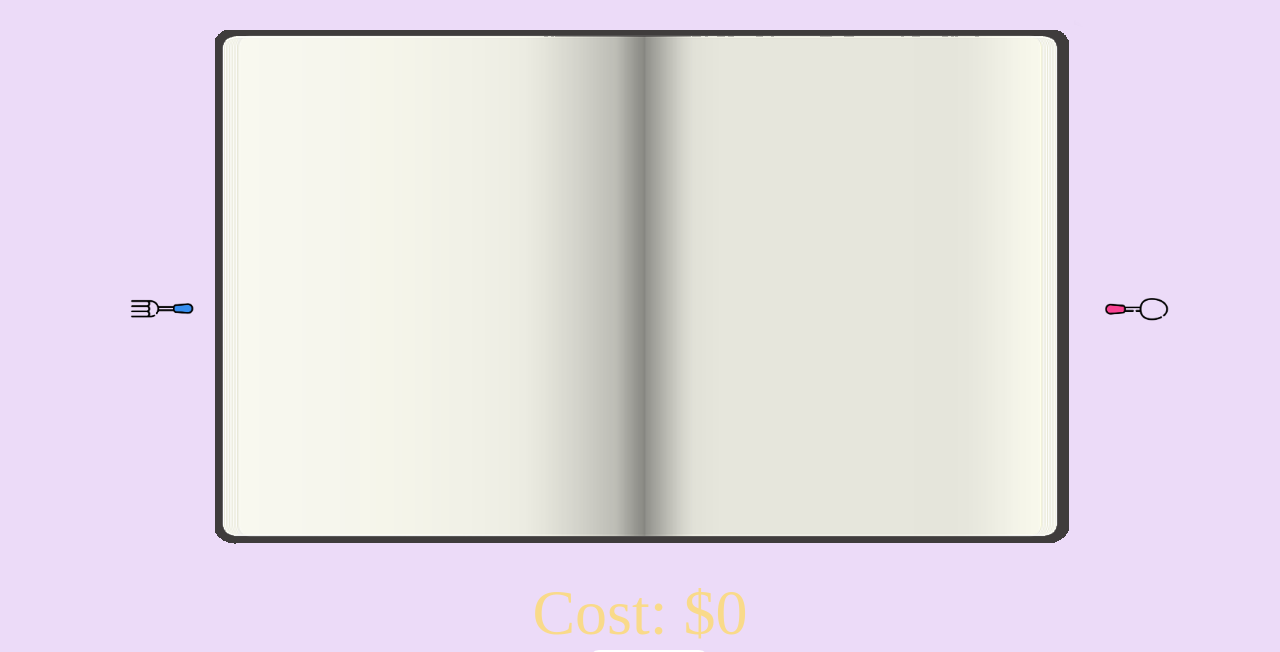
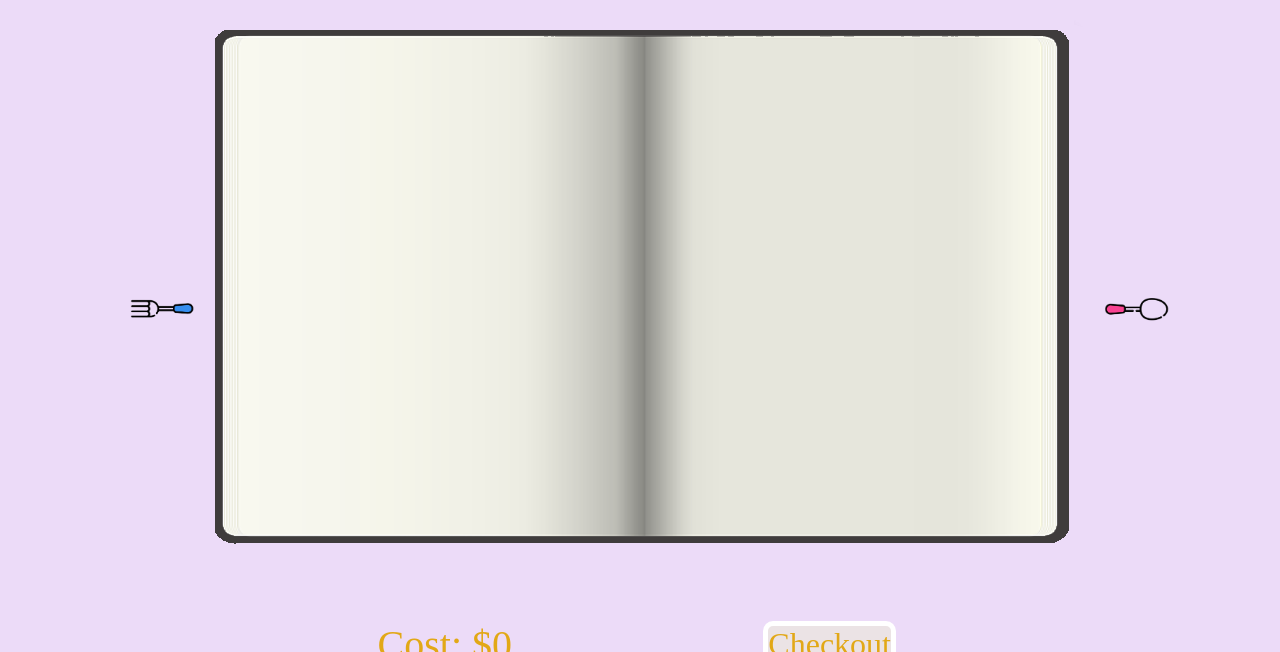
Before and after one commit to sarahlee1tamu/HowdyHack23, a plain HTML site: page index.html in a window 1280 px wide. Shown: the part 148-800 px from the top of the page. Drawn offline with nearby package versions, Linux system fonts and the light colour scheme.

Commit message:
random stuff

```diff
--- a/index.css
+++ b/index.css
@@ -238,9 +238,11 @@ a#next_page_button{
 
 .cost_label {
 	display: flex;
-	justify-content: center;
-	align-items: center;
-	bottom: 10%;
+	/* justify-content: center;
+	align-items: center; */
+    position: absolute;
+                bottom: -2%;
+                right: 60%;
 }
 .header {
     text-align: center;
@@ -248,19 +250,30 @@ a#next_page_button{
 
 h1 {
     font: 4rem 'Bevan', serif;
-    color: #f9da8a;
+    color: #e2a817;
+}
+h2 {
+    font: 4rem 'Bevan', serif;
+    font-size: 40px;
+    color: #e2a817;
 }
 
 .nextbutt {
-	left: 46%;
-	position: absolute;
+	/* left: 1%; */
+	/* position: a; */
 	font-family: inherit;
+    cursor: pointer;
+    position: absolute;
+                bottom: -2%;
+                right: 30%;
 }
 
 .nextbutt button {
 	font-size: xx-large;
-    font-family:inherit;
+    font: 2rem 'Bevan', serif;
     border: 5px solid white;
     border-radius: 10px;
     background-color: #ebe3e5;
+    color:#e2a817;
+    cursor: pointer;
 }
--- a/index.html
+++ b/index.html
@@ -229,7 +229,8 @@
  			</div>
  		</div>
 	</div>
-	<div class="cost_label"><h1>Cost: $</h1><h1 class="cost"></h1></div>
+	<div class="cost_label"><h2>Cost: $</h2><h2 class="cost"></h2></div>
+	<div class="nextbutt"><button onclick="window.location='cart.html';">Checkout</button></div>
 
 	<script>
 
@@ -246,7 +247,7 @@
 
 	</script>
 
-	<div class="nextbutt"><button onclick="window.location='cart.html';">Checkout</button></div>
+	<!-- <div class="nextbutt"><button onclick="window.location='cart.html';">Checkout</button></div> -->
 
 	<script type="text/javascript">
 		$(function () {
```
